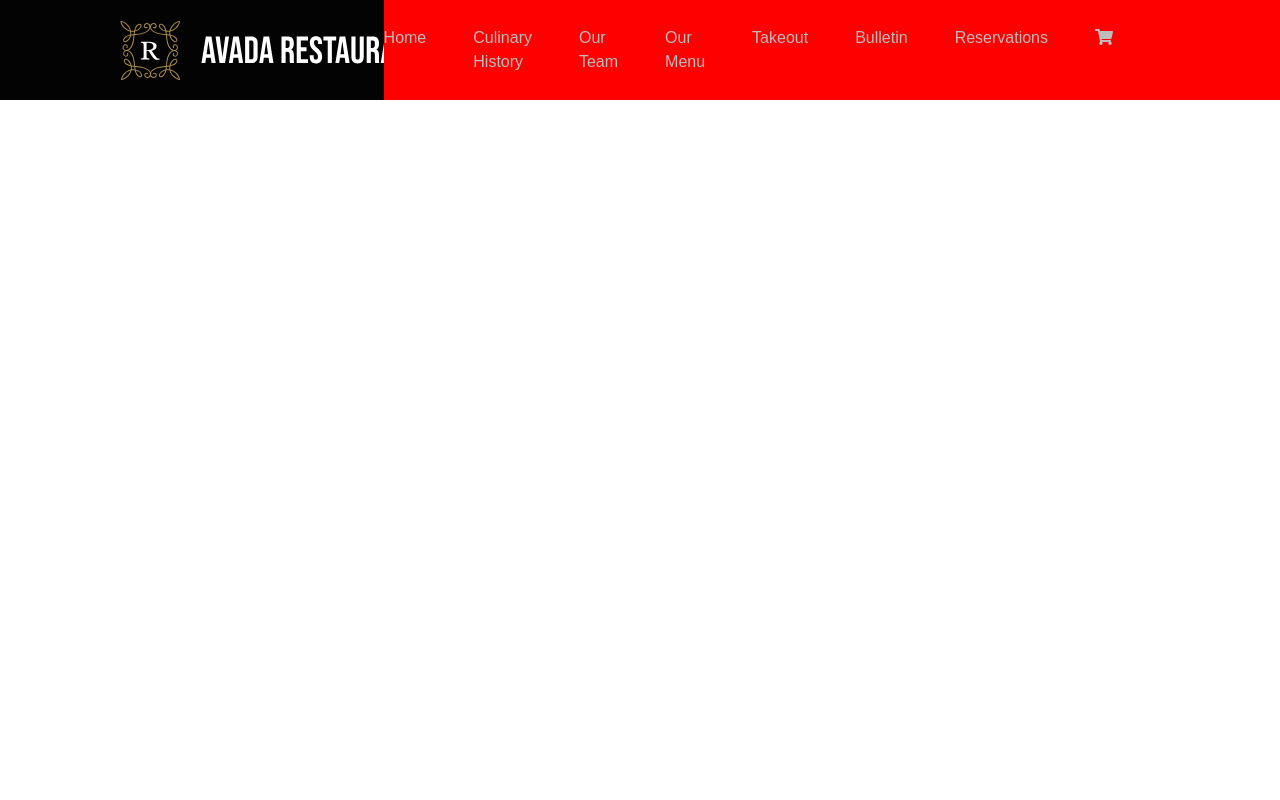
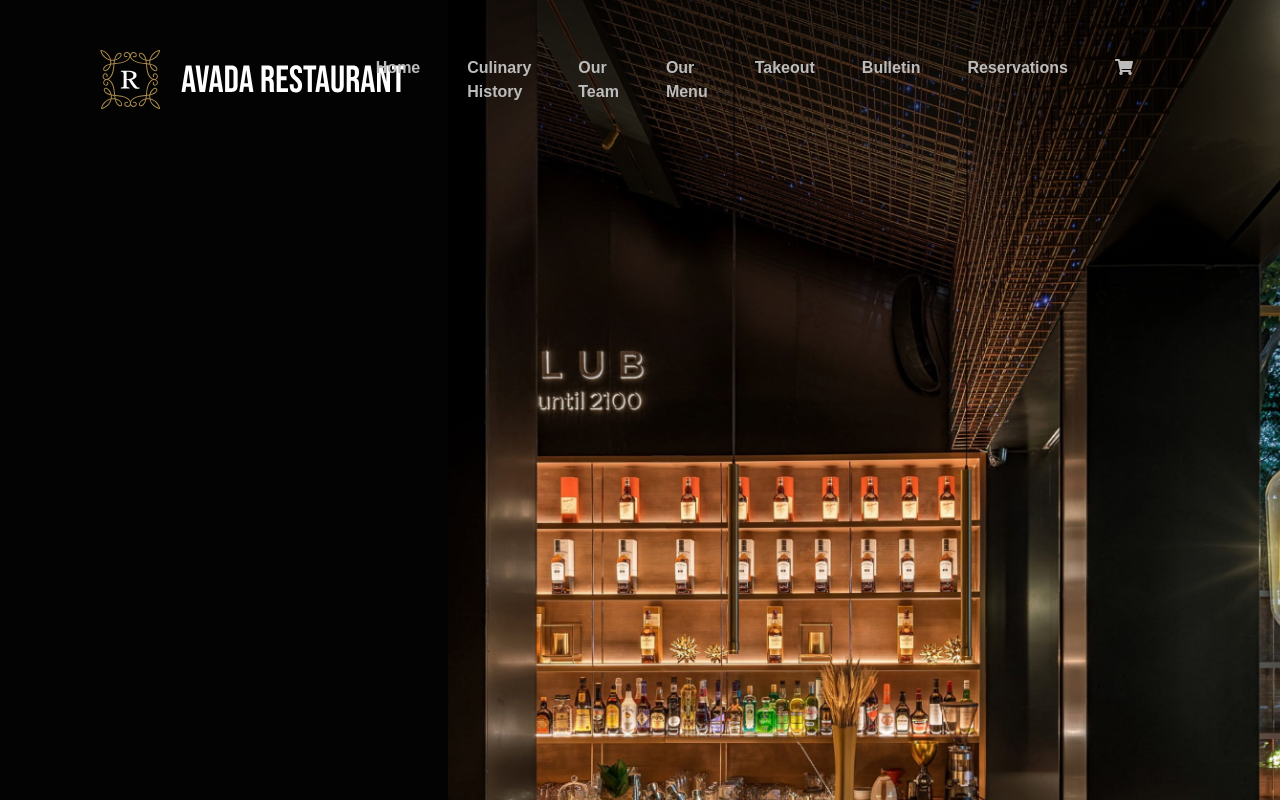
Before and after one commit to elepot87/proj-html-vuejs, a Vue app: page / in a window 1280 px wide. Shown: the top 800 px of the page. Built offline with nearby package versions, Linux system fonts and the light colour scheme.

Commit message:
aggiunta prima parte hero

```diff
--- a/src/components/Header.vue
+++ b/src/components/Header.vue
@@ -1,4 +1,5 @@
 <template>
+  <div class="big-container">
     <header class="d-flex">
       <div class="left d-flex align-items-center">
         <img
@@ -22,6 +23,17 @@
         </ul>
       </div>
     </header>
+    <section class="hero d-flex">
+      <div class="hero-left">prova</div>
+      <div class="hero-right">
+        <!-- <img
+          :src="require(`@/assets/images/slider52x.jpg`)"
+          alt="sfondo-hero"
+          class="img-hero"
+        /> -->
+      </div>
+    </section>
+  </div>
 </template>
 
 <script>
--- a/src/styles/global.scss
+++ b/src/styles/global.scss
@@ -8,3 +8,7 @@
   padding: 0;
   box-sizing: border-box;
 }
+
+#app {
+  position: relative;
+}
--- a/src/styles/header.scss
+++ b/src/styles/header.scss
@@ -1,25 +1,27 @@
 // Import file variabili
 @import "@/styles/variables";
 
+//header
 header {
   font-family: $secondary-font;
   text-transform: capitalize;
   width: 100%;
-  height: 80px;
+  position: absolute;
+  top: 0;
+  left: 0;
 
   .left {
     background-color: $primary-color;
-    width: 30%;
-    padding: 50px 0 50px 120px;
+    width: 35%;
+    padding: 50px 0 50px 100px;
     .logo-header {
       width: 307px;
     }
   }
 
   .right {
-    background-color: red;
-    width: 70%;
-    padding: 50px 120px 50px 0px;
+    width: 65%;
+    padding: 50px 100px 50px 0px;
     .main-menu {
       list-style: none;
       margin: 0;
@@ -28,6 +30,7 @@ header {
         a {
           text-decoration: none;
           color: $third-color;
+          font-weight: $semibold;
         }
         a:hover {
           color: $secondary-color;
@@ -36,3 +39,26 @@ header {
     }
   }
 }
+
+// Hero
+.hero {
+  width: 100%;
+  height: 1200px;
+  .hero-left {
+    width: 35%;
+    padding-left: 120px;
+    background-color: $primary-color;
+  }
+  .hero-right {
+    width: 65%;
+    background-image: linear-gradient(
+        rgba(0, 0, 0, 0.7) 0%,
+        rgba(0, 0, 0, 0) 36%
+      ),
+      url(../assets/images/slider52x.jpg);
+    background-position: center top;
+    background-repeat: no-repeat;
+    background-size: cover;
+    height: 100%;
+  }
+}
--- a/src/styles/variables.scss
+++ b/src/styles/variables.scss
@@ -4,7 +4,9 @@ $secondary-color: #ffffff;
 $third-color: #bcbcbc;
 
 // Fonts
-
+// tipologia
 $primary-font: "Lora", serif;
-
 $secondary-font: Arial, Helvetica, sans-serif;
+// peso
+$semibold: 600;
+$bold: 700;
```
Lines whose indentation alone changed are shown as unchanged.
